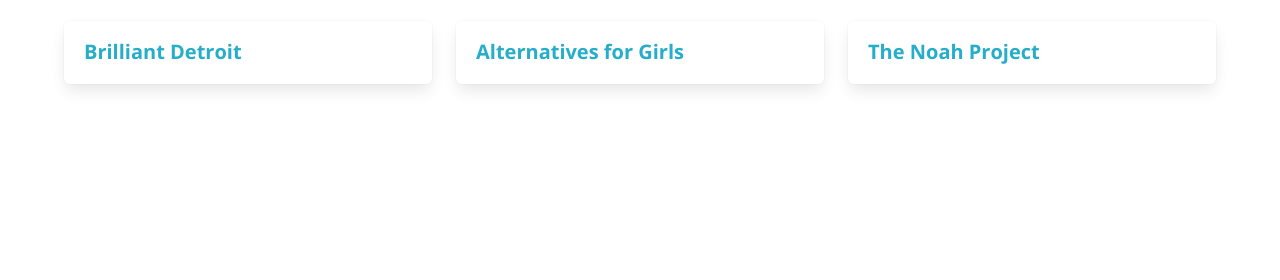
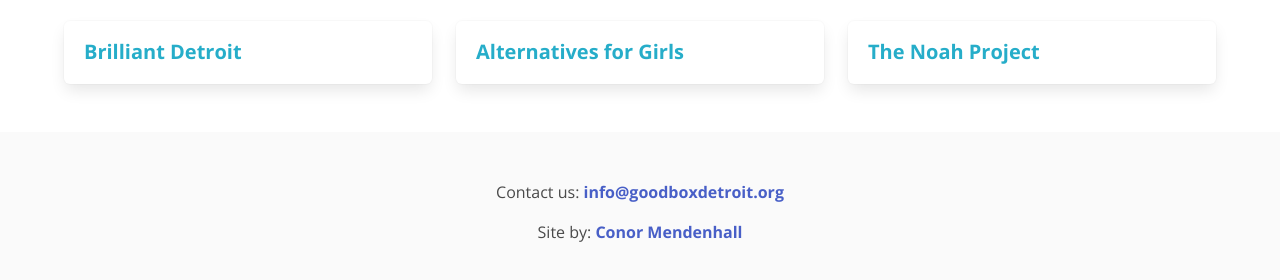
Before and after one commit to conormendenhall/good-box, a Gatsby site: page / in a window 1280 px wide. Shown: the part 804-1084 px from the top of the page. Before the commit the page ends 936 px from the top, so only its background shows below. Built offline with nearby package versions, Linux system fonts and the light colour scheme; Gatsby itself is replaced by a stand-in of ours.

Commit message:
contact info in footer

```diff
--- a/src/components/layout.js
+++ b/src/components/layout.js
@@ -37,6 +37,24 @@
         </div>
       </nav>
       <main>{children}</main>
+      <footer class="footer">
+        <div class="content has-text-centered">
+          <p>
+            Contact us:{' '}
+            <strong>
+              <a href="mailto:info@goodboxdetroit.org">
+                info@goodboxdetroit.org
+              </a>
+            </strong>
+          </p>
+          <p>
+            Site by:{' '}
+            <strong>
+              <a href="https://github.com/conormendenhall">Conor Mendenhall</a>
+            </strong>
+          </p>
+        </div>
+      </footer>
     </>
   )
 }
```
